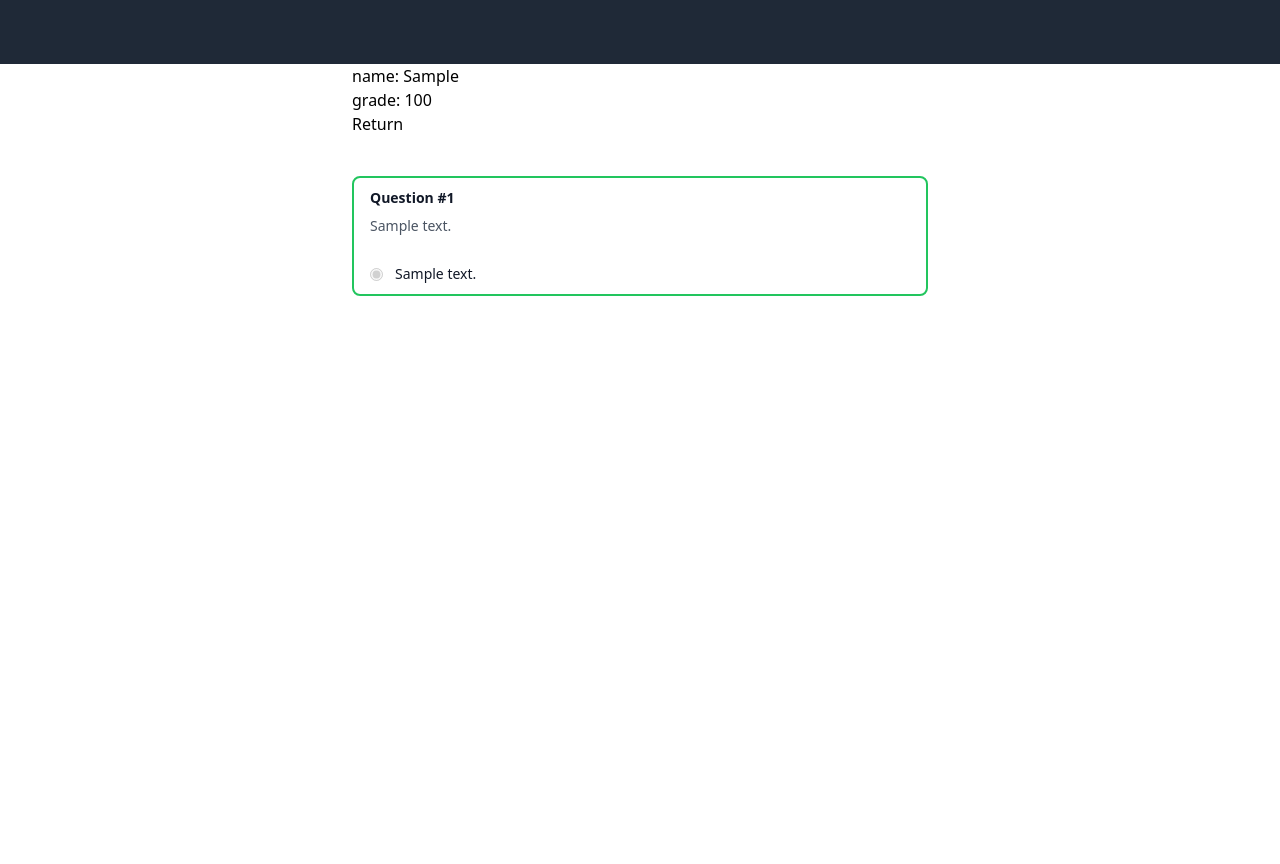
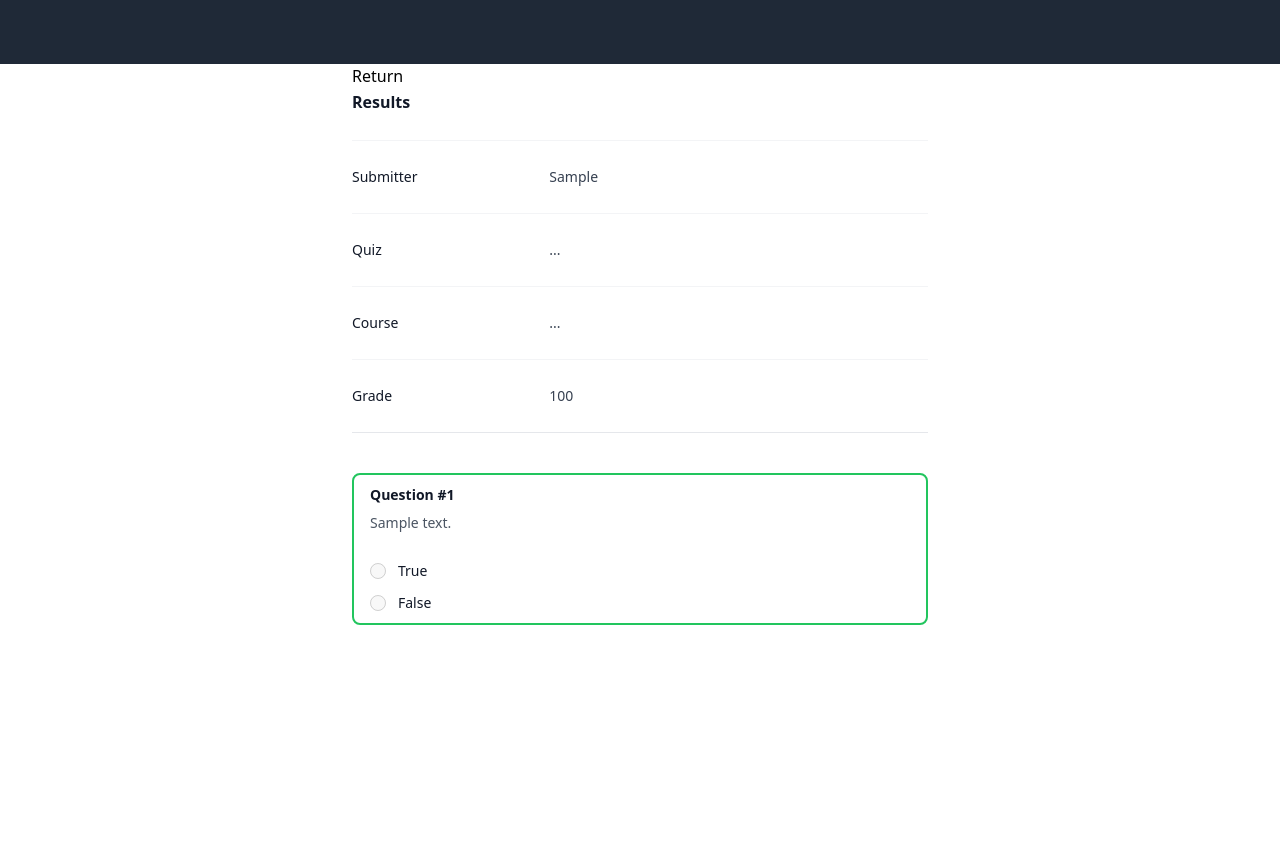
Before and after one commit to IamIronMan21/csit697, a PHP site: page /session/results.php in a window 1280 px wide. Run offline with PHP 8.4, Linux system fonts and the light colour scheme; the visitor is signed in with stand-in values (Sample User, id 1); tables that the repository leaves empty hold one stand-in row (values such as "Sample post"); some libraries are stand-ins or nearby versions.

Commit message:
Update results.php

```diff
--- a/session/results.php
+++ b/session/results.php
@@ -15,14 +15,15 @@ $submission = $stmt->fetch();
 $sql = "
 SELECT
   q.id AS id,
+  q.type as type,
   q.content AS question,
   GROUP_CONCAT(c.content SEPARATOR '|') AS choices,
   r.content AS response,
   a.content AS answer
 FROM questions q
 JOIN responses r ON q.id = r.question_id
-JOIN choices c ON q.id = c.question_id
-JOIN answers a ON q.id = a.question_id
+LEFT JOIN answers a ON q.id = a.question_id
+LEFT JOIN choices c ON q.id = c.question_id
 WHERE q.quiz_id = ? AND r.submission_id = ?
 GROUP BY q.id
 ";
@@ -34,8 +35,8 @@ $num_correct = 0;
 foreach ($rows as $row) {
   if ($row["response"] == $row["answer"]) {
     $num_correct++;
-    $sql = "UPDATE responses SET score = 1 WHERE id = ? LIMIT 1";
-    prepare_and_execute($sql, [$submission_id]);
+    $sql = "UPDATE responses SET score = 1 WHERE submission_id = ? AND question_id = ?";
+    prepare_and_execute($sql, [$submission_id, $row["id"]]);
   }
 }
 
@@ -72,14 +73,45 @@ $grade = round(($num_correct / $num_questions) * 100, 2);
 
   <div class="w-1/2 mx-auto bg-white min-h-screen px-8">
     <div>
+      <a href="../index.php">Return</a>
+    </div>
+    <div class="">
+      <div class="px-4 sm:px-0">
+        <h3 class="text-base font-semibold leading-7 text-gray-900">Results</h3>
+        <!-- <p class="mt-1 max-w-2xl text-sm leading-6 text-gray-500">Here are your results.</p> -->
+      </div>
+      <div class="mt-6 border-t border-gray-100">
+        <dl class="divide-y divide-gray-100">
+          <div class="px-4 py-6 sm:grid sm:grid-cols-3 sm:gap-4 sm:px-0">
+            <dt class="text-sm font-medium leading-6 text-gray-900">Submitter</dt>
+            <dd class="mt-1 text-sm leading-6 text-gray-700 sm:col-span-2 sm:mt-0"><?= $submission["submitter"] ?></dd>
+          </div>
+          <div class="px-4 py-6 sm:grid sm:grid-cols-3 sm:gap-4 sm:px-0">
+            <dt class="text-sm font-medium leading-6 text-gray-900">Quiz</dt>
+            <dd class="mt-1 text-sm leading-6 text-gray-700 sm:col-span-2 sm:mt-0">...</dd>
+          </div>
+          <div class="px-4 py-6 sm:grid sm:grid-cols-3 sm:gap-4 sm:px-0">
+            <dt class="text-sm font-medium leading-6 text-gray-900">Course</dt>
+            <dd class="mt-1 text-sm leading-6 text-gray-700 sm:col-span-2 sm:mt-0">...</dd>
+          </div>
+          <div class="px-4 py-6 sm:grid sm:grid-cols-3 sm:gap-4 sm:px-0">
+            <dt class="text-sm font-medium leading-6 text-gray-900">Grade</dt>
+            <dd class="mt-1 text-sm leading-6 text-gray-700 sm:col-span-2 sm:mt-0"><?= $grade ?></dd>
+          </div>
+        </dl>
+      </div>
+    </div>
+
+
+
+    <hr>
+
+    <!-- <div>
       name: <?= $submission["submitter"] ?>
     </div>
     <div>
       grade: <?= $grade ?>
-    </div>
-    <div>
-      <a href="../index.php">Return</a>
-    </div>
+    </div> -->
 
     <form method="">
       <fieldset disabled="disabled">
@@ -89,6 +121,9 @@ $grade = round(($num_correct / $num_questions) * 100, 2);
             <p class="mt-1 text-sm leading-6 text-gray-600"><?= $row["question"] ?></p>
             <div class="mt-6 space-y-2">
               <?php $h = "question_" . $row["id"]; ?>
+
+              <?php if ($row["type"] == "MC") : ?>
+
                 <?php foreach (explode("|", $row["choices"]) as $index => $choice) : ?>
                   <div class="flex items-center gap-x-3">
                     <?php if ($row["response"] == $choice) : ?>
@@ -99,6 +134,28 @@ $grade = round(($num_correct / $num_questions) * 100, 2);
                     <label for="<?= $h . "_" . $index ?>" class="block text-sm font-medium leading-6 text-gray-900"><?= htmlspecialchars($choice) ?></label>
                   </div>
                 <?php endforeach ?>
+
+              <?php elseif ($row["type" == "TF"]) : ?>
+
+                <div class="flex items-center gap-x-3">
+                  <?php if ($row["response"] == "True") : ?>
+                    <input id="<?= $h ?>" name="<?= $h ?>" type="radio" value="True" class="h-4 w-4 border-gray-300 text-indigo-600 focus:ring-indigo-600" checked>
+                  <?php else : ?>
+                    <input id="<?= $h ?>" name="<?= $h ?>" type="radio" value="True" class="h-4 w-4 border-gray-300 text-indigo-600 focus:ring-indigo-600">
+                  <?php endif; ?>
+
+                  <label id="<?= $h ?>" class="block text-sm font-medium leading-6 text-gray-900">True</label>
+                </div>
+                <div class="flex items-center gap-x-3">
+
+                  <?php if ($row["response"] == "False") : ?>
+                    <input id="<?= $h ?>" name="<?= $h ?>" type="radio" value="False" class="h-4 w-4 border-gray-300 text-indigo-600 focus:ring-indigo-600" checked>
+                  <?php else : ?>
+                    <input id="<?= $h ?>" name="<?= $h ?>" type="radio" value="False" class="h-4 w-4 border-gray-300 text-indigo-600 focus:ring-indigo-600">
+                  <?php endif; ?>
+                  <label id="<?= $h ?>" class="block text-sm font-medium leading-6 text-gray-900">False</label>
+                </div>
+              <?php endif; ?>
             </div>
           </div>
         <?php endforeach; ?>
```
Lines whose indentation alone changed are shown as unchanged.
